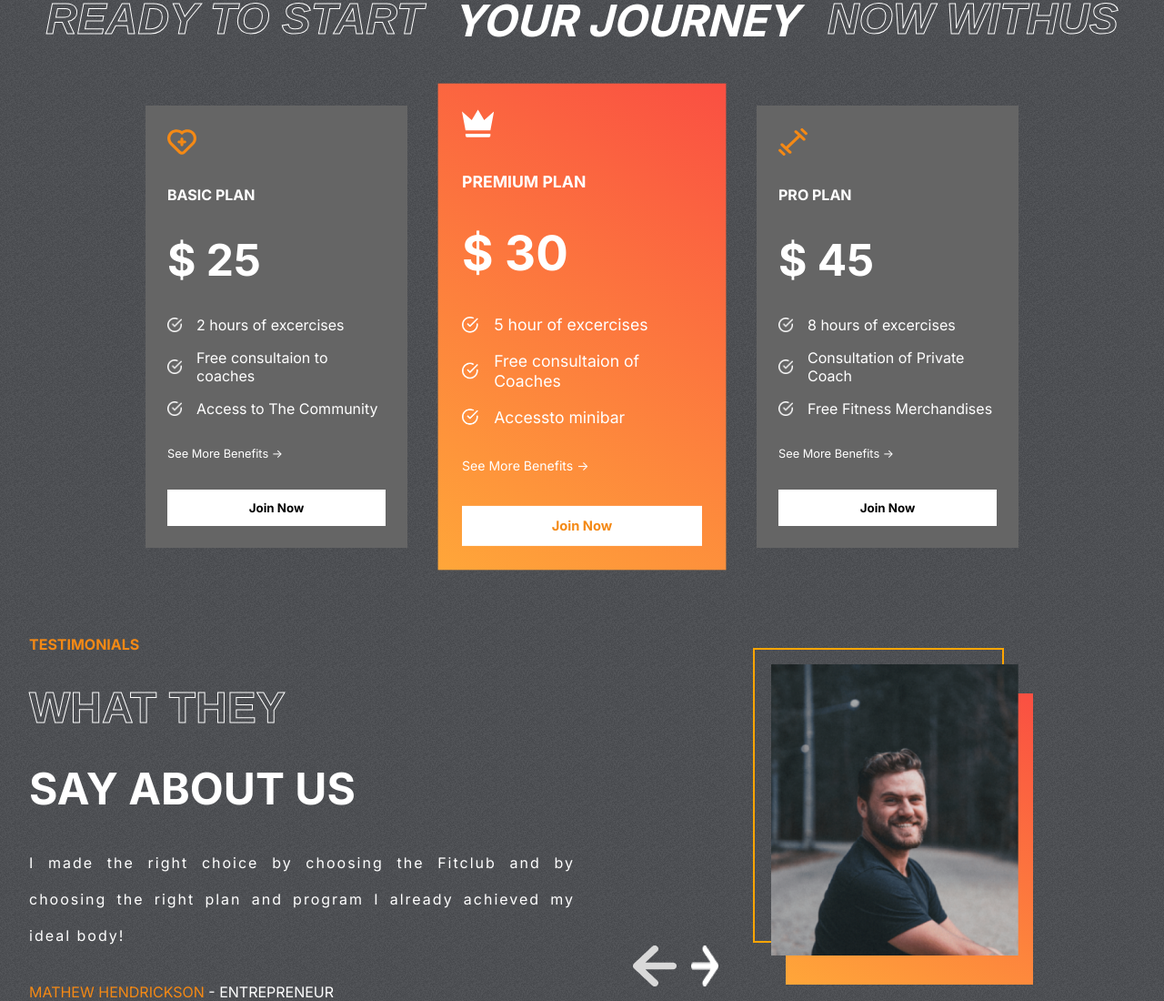
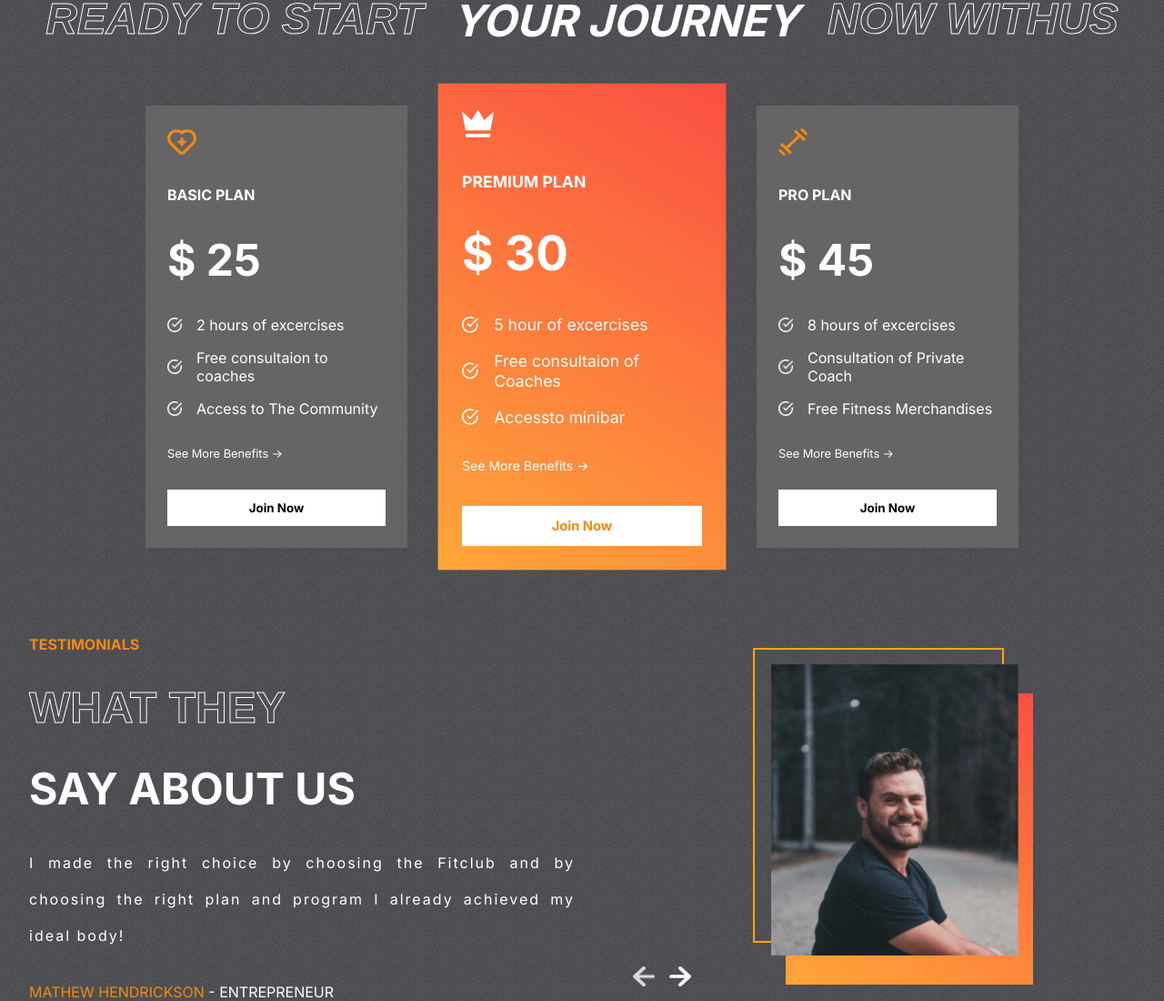
Before and after one commit to pallab17/Fithelp.o, a React (Create React App) app: page / in a window 1280 px wide. Shown: the part 1906-3006 px from the top of the page at 91% size. Built offline with nearby package versions, Linux system fonts and the light colour scheme.

Commit message:
files updated

```diff
--- a/src/components/Testimonials/Testimonials.css
+++ b/src/components/Testimonials/Testimonials.css
@@ -68,3 +68,7 @@ font-weight: bold;
     bottom: 1rem;
     left: 3rem;
 }
+.arrows>img{
+    width: 1.5rem;
+    cursor: pointer;
+}
```
